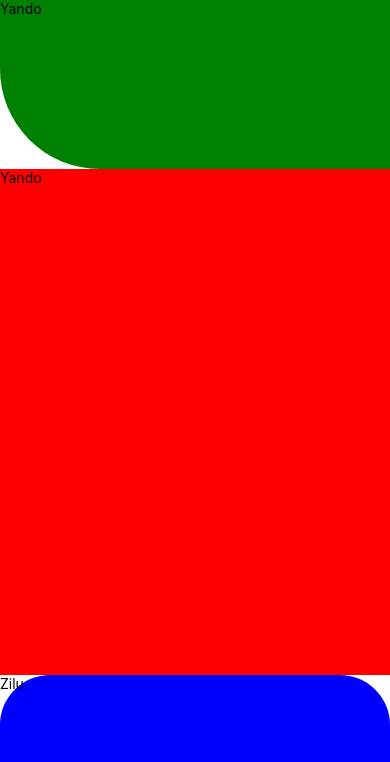
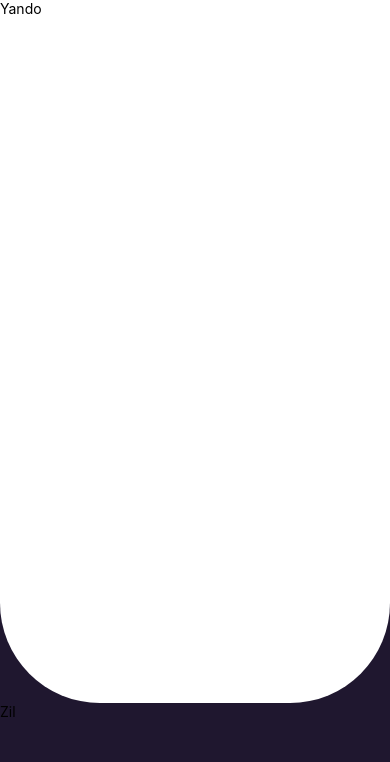
Before and after one commit to ExcaliburSims/REACT-NATIVE-EXEMPLES, a React Native app in the folder passwordToggle/: screen / in a window 390 px wide. Shown: the top 762 px of the page. Built offline with nearby package versions, Linux system fonts and the light colour scheme.

Commit message:
feat: login style

```diff
--- a/passwordToggle/src/Login.js
+++ b/passwordToggle/src/Login.js
@@ -10,10 +10,7 @@ const Login = () => {
         <Text>Yando</Text>
       </View>
       <View style={styles.box2}>
-        <Text>Yando</Text>
-      </View>
-      <View style={styles.box3}>
-        <Text>Zilu</Text>
+        <Text>Zil</Text>
       </View>
     </View>
   );
@@ -23,22 +20,16 @@ export default Login;
 const styles = StyleSheet.create({
   layout: {
     flex: 1,
-    backgroundColor: 'white',
+    backgroundColor: '#1F172F',
   },
   box1: {
-    flex: 1,
-    backgroundColor: 'green',
+    flex: 5,
+    backgroundColor: 'white',
     borderBottomLeftRadius: 100,
+    borderBottomRightRadius: 100,
   },
   box2: {
-    flex: 3,
-    backgroundColor: 'red',
-    height: 100,
-  },
-  box3: {
     flex: 1,
-    backgroundColor: 'blue',
-    //borderBottomLeftRadius: 15,
     borderTopEndRadius: 50,
     borderTopStartRadius: 50,
   },
```
